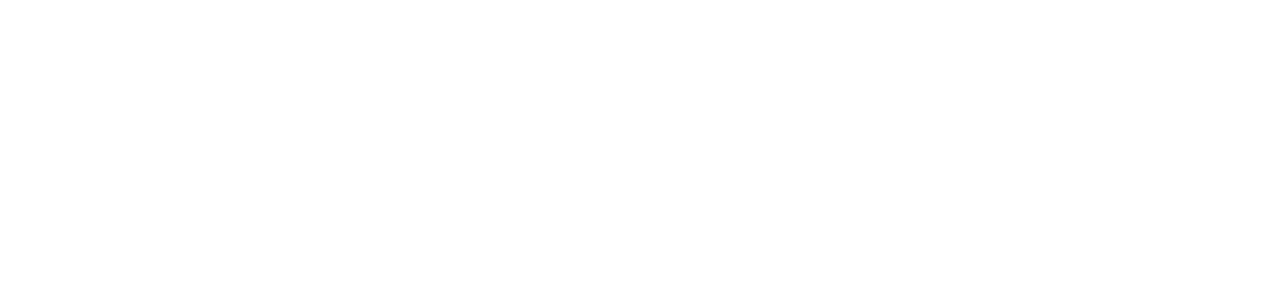
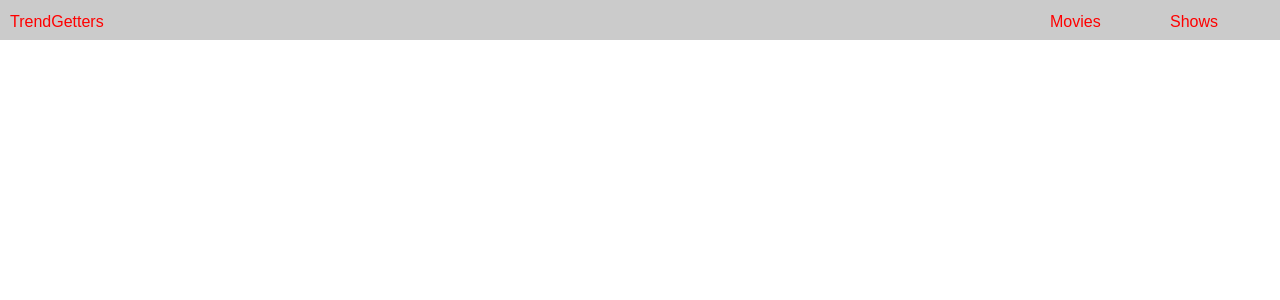
Before and after one commit to SkoorbB/Project-8-ReactJS, a React (Create React App) app: page /library in a window 1280 px wide. Shown: the top 300 px of the page. Built offline with nearby package versions, Linux system fonts and the light colour scheme.

Commit message:
imported library page

```diff
--- a/src/App.js
+++ b/src/App.js
@@ -3,6 +3,7 @@
 import Home from "./Home";
 import { Movies } from "./Movies";
 import { Shows } from "./Shows";
+import { Library } from "./Library"
 import { Layout } from "./components/Layout";
 // import { Jumbotron } from "./components/Jumbotron";
 
@@ -16,6 +17,7 @@
             <Route exact path="/" component={Home} />
             <Route path="/movies" component={Movies} />
             <Route path="/shows" component={Shows} />
+            <Route path="/library" component={Library} />
           </Switch>
         </Router>
         {/* </Layout> */}
--- a/src/Library.js
+++ b/src/Library.js
@@ -0,0 +1,8 @@
+import React from 'react';
+import Nav from './component/nav/Nav'
+
+export const Library = () => (
+    <div>
+        <Nav bar />
+    </div>
+)
```
